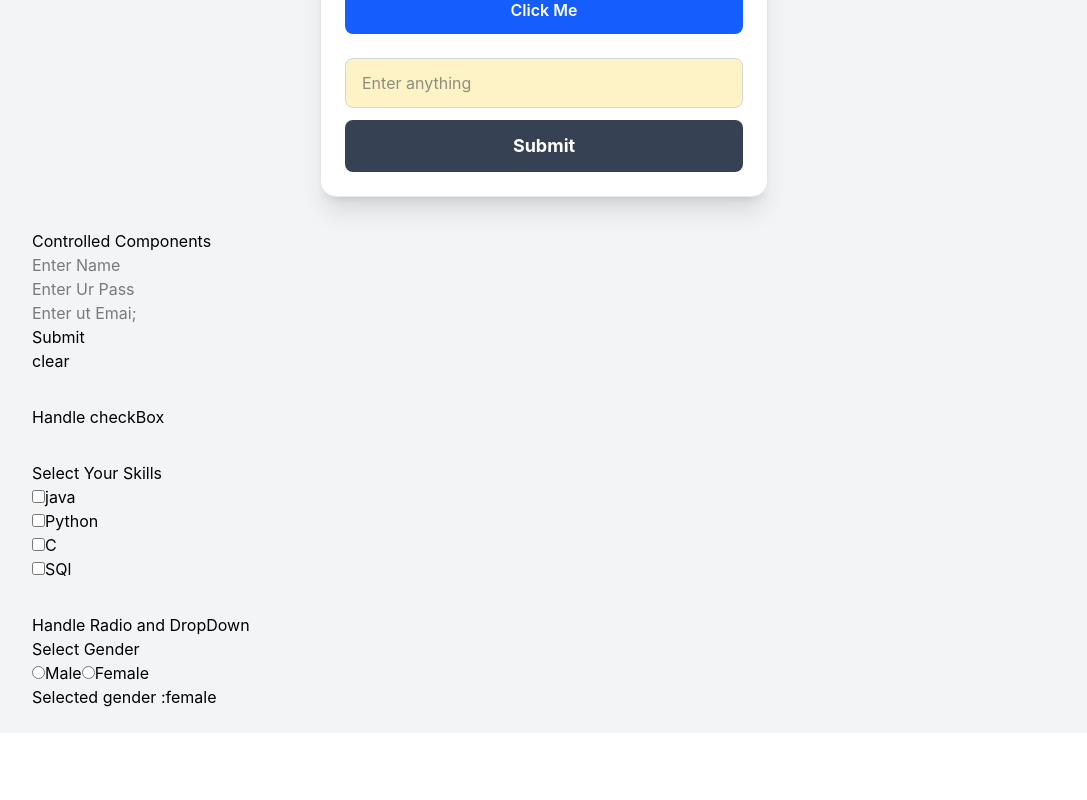
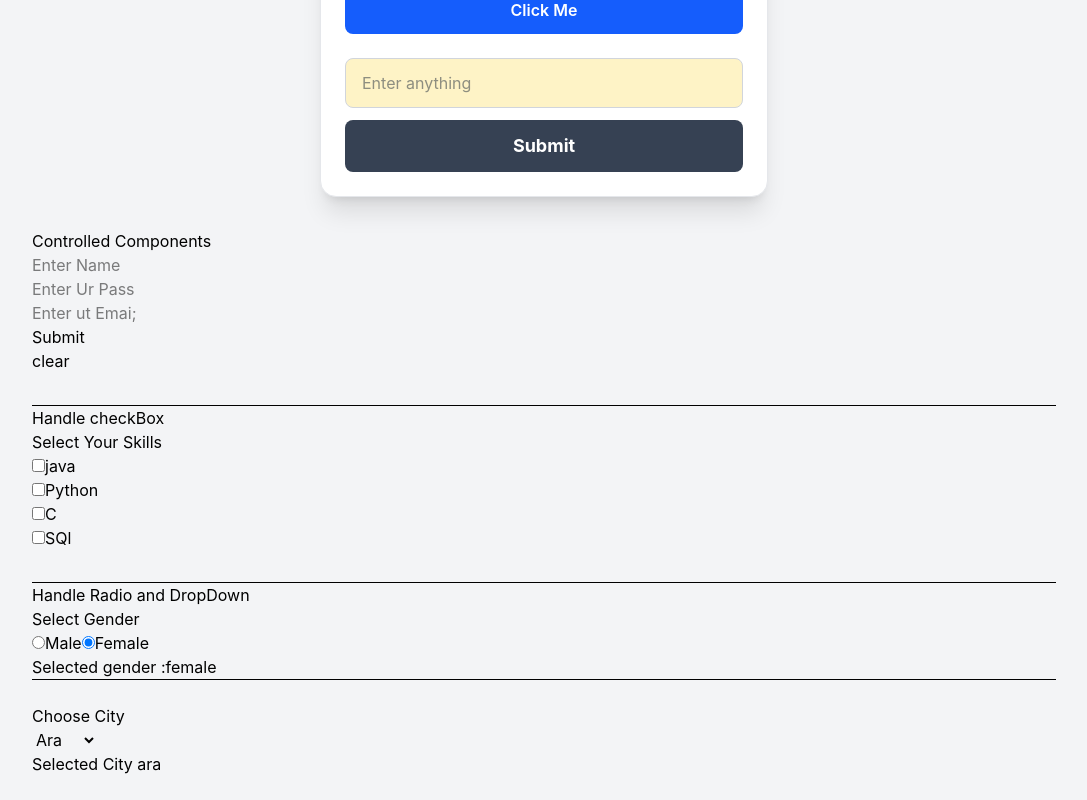
Before and after one commit to rohit6522/ReactJS, a React (Vite) app in the folder my-first-react-app/: page / in a window 1280 px wide. Shown: the part 1620-2420 px from the top of the page, without its empty margins (96-1183 px from the left). Before the commit the page ends 2353 px from the top, so only its background shows below. Built offline with nearby package versions, Linux system fonts and the light colour scheme.

Commit message:
Handle Radio and Drop Down Button

```diff
--- a/my-first-react-app/src/App.jsx
+++ b/my-first-react-app/src/App.jsx
@@ -162,7 +162,7 @@ export default function App() {
 
         </section>
 
-        <h1>Handle checkBox</h1>
+
           <CheckBoxes />
 
         <Radio />
--- a/my-first-react-app/src/components/CheckBoxes.jsx
+++ b/my-first-react-app/src/components/CheckBoxes.jsx
@@ -16,6 +16,8 @@ export default function CheckBoxes(){
 
   return(
     <div>
+      <hr />
+              <h1>Handle checkBox</h1>
       <h3>Select Your Skills</h3>
 
       <input onChange={handleSkills} type="checkbox" id="java" value='java'/>
--- a/my-first-react-app/src/components/Radio.jsx
+++ b/my-first-react-app/src/components/Radio.jsx
@@ -3,18 +3,35 @@ import { useState } from "react"
 export default function Radio(){
 
   const [gender,setGender]=useState('female');
+  const[city,setCity] = useState('ara');
 
 
   return(
     <div>
+      <hr />
       <h1>Handle Radio and DropDown</h1>
       <h4>Select Gender</h4>
-      <input type="radio" onChange={(event)=>setGender(event.target.value)} name="gender" id="male" value="male" />
+      <input type="radio" onChange={(event)=>setGender(event.target.value)} name="gender" id="male" value={"male"} checked={gender=='male'}/>
+
+
        <label htmlFor="male">Male</label>
-      <input type="radio"  onChange={(event)=>setGender(event.target.value)}  name="gender" id="female" value="female" />
-      <label htmlFor="female">Female</label>
+
+      <input type="radio"  onChange={(event)=>setGender(event.target.value)}  name="gender" id="female" value={"female"} checked={gender=='female'}/>
+
+
+      <label htmlFor="female" >Female</label>
 
       <h3>Selected gender :{gender}</h3>
+
+    <hr />
+    <br />
+      <h4>Choose City</h4>
+      <select defaultValue={"ara"} onChange={(event)=>setCity(event.target.value)}>
+        <option value="noida">Noida</option>
+        <option value="bihar">Bihar</option>
+        <option value="ara">Ara</option>
+      </select>
+      <h4>Selected City {city}</h4>
     </div>
   )
 }
```
